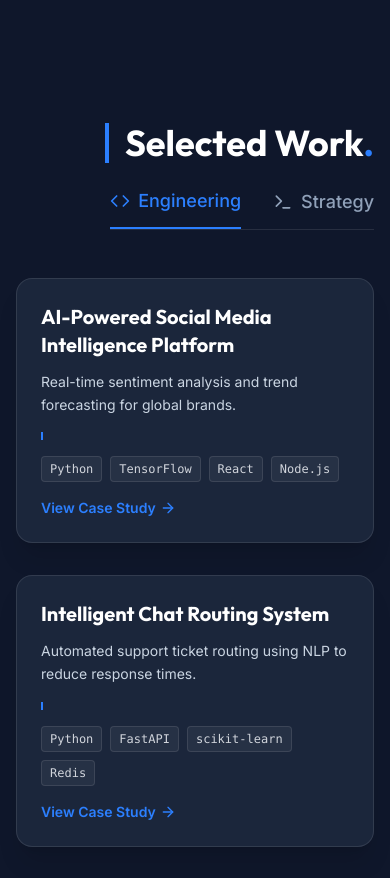
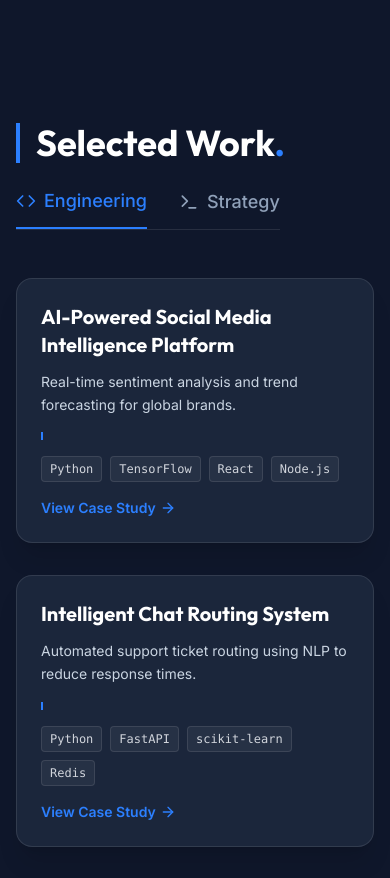
Before and after one commit to kaushalkanna-ai/portfolio, a React (Vite) app: page / in a window 390 px wide. Shown: the part 5060-5938 px from the top of the page. Built offline with nearby package versions, Linux system fonts and the light colour scheme.

Commit message:
style: left align impact section on mobile

```diff
--- a/src/components/Impact.jsx
+++ b/src/components/Impact.jsx
@@ -25,7 +25,7 @@
             <div className="absolute top-0 left-0 w-full h-full bg-[radial-gradient(ellipse_at_top,_var(--tw-gradient-stops))] from-blue-900/10 via-white dark:via-slate-900 to-white dark:to-slate-900 pointer-events-none" />
 
             <div className="max-w-7xl mx-auto px-4 relative z-10">
-                <div className="flex flex-col md:flex-row justify-between items-end mb-12">
+                <div className="flex flex-col md:flex-row justify-between items-start md:items-end mb-12">
                     <motion.h2
                         whileInView={{ opacity: 1, x: 0 }}
                         initial={{ opacity: 0, x: -50 }}
```
